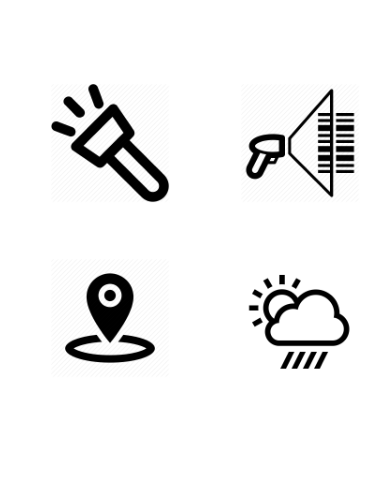
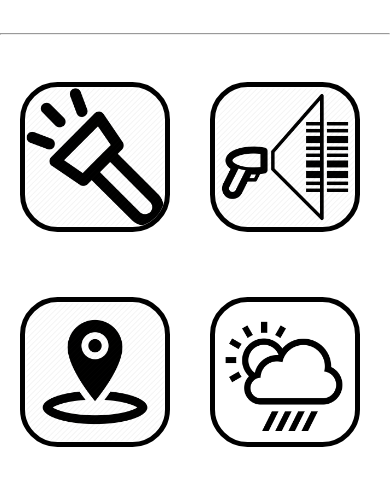
Before and after one commit to jaggu07/utility, a website: page www/index.html in a window 390 px wide. Shown: the part 82-568 px from the top of the page. Drawn offline with Linux system fonts and the light colour scheme; some packages are replaced by stand-ins of ours; files that its build step writes are made by us from their sources.

Commit message:
first commit

```diff
--- a/www/css/style.css
+++ b/www/css/style.css
@@ -1,12 +1,12 @@
 /* index */
 .bodyContent{
-background: url("../img/bg4.jpg");
+background: #cfcfcf;
 background-size: cover;
 }
 .card{
     background: transparent;
     color: white;
-    box-shadow: 0 0px 0px rgba(0, 0, 0, 0);
+    box-shadow: 0 2px 3px rgba(0, 0, 0, 0);
     border-bottom-width: 2px;
 }
 .item.item-text-wrap{
@@ -18,16 +18,17 @@ background-size: cover;
 }
 .image{
     background: transparent;
-    width: 120px;
-    height: 120px;
-    margin-left: 40px;
-    margin-top: 40px;
-    left: 40px;
-    right: 20px;
-    top: 20px;
-    bottom: 20px;
-    align-items: center;
+    width: auto;
+    max-height: 150px;
+    border-width: 5px;
+    border-color: black;
+    border-style: solid;
+    border-radius: 25%;
 }
+.row{
+ margin:10px;
+}
+
 
 /*location*/
 .scroll {
@@ -98,7 +99,7 @@ p.temp{
     font-family: Tahoma;
 }
 span.weatherTitle{
-    left: 30px;
+    margin-left: 50px;
     top:22px;
     font-size: 2.5em;
     color: white;
--- a/www/index.html
+++ b/www/index.html
@@ -41,21 +41,21 @@
   <div class="item item-text-wrap">
     <h1>Utility Tools</h1>
     </div>
-  </div>
+  </div><hr><br>
   <div class="row">
      <div class="col col-50">
-    <img class="image" src="../img/flashlight.png" ng-click="flashlight()" >
+    <img class="image" src="img/flashlight.png" ng-click="flashlight()" >
      </div>
      <div class="col col-50">
-    <img class="image" src="../img/barcode.png" ng-click="scanner()">
+    <img class="image" src="img/barcode.png" ng-click="scanner()">
      </div>
-  </div>
+  </div><br>
   <div class="row">
      <div class="col col-50">
-    <img class="image" src="../img/location.png" ng-click="ShowLocation()" >
+    <img class="image" src="img/location.png" ng-click="ShowLocation()" >
      </div>
     <div class="col col-50">
-    <img class="image" src="../img/weather.png" ng-click="ShowWeather()" >
+    <img class="image" src="img/weather.png" ng-click="ShowWeather()" >
      </div>
   </div>
       </ion-content>
--- a/www/js/app.js
+++ b/www/js/app.js
@@ -101,6 +101,7 @@ $cordovaGeolocation.getCurrentPosition(watchOptions).then(function(position) {
     $scope.b = position.coords.longitude
    $http.get("http://api.openweathermap.org/data/2.5/weather?lat="+ $scope.a +"&lon="+ $scope.b +"&units=imperial&APPID=a3684df18eaf96bfea41257b288cb5ae").success(function(weather){
    $scope.weather = weather;
+   $scope.degree = ($scope.weather.main.temp-32)*5.0/9.0;
   }),
   function (err){
   alert(error)
```
Also changed, not shown: www/templates/location.html (+1 -1 lines), www/templates/weather.html (+4 -4 lines), 2 other files.
